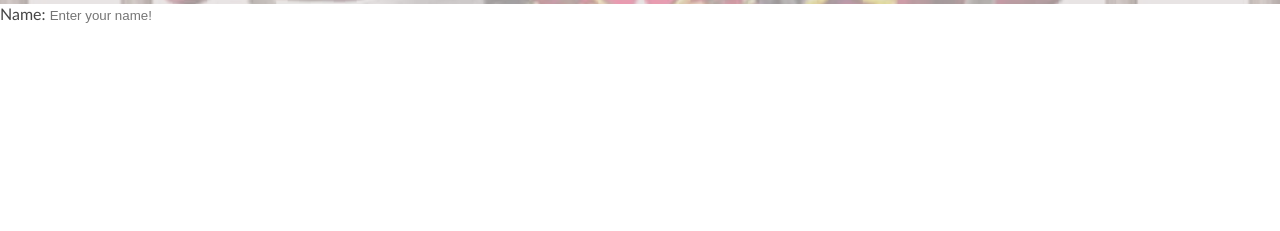
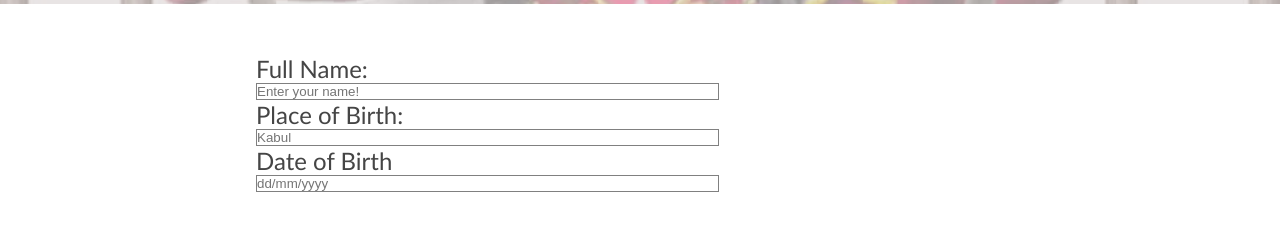
Before and after one commit to Code-Institute-Submissions/first-project-21, a plain HTML site: page apply-form.html in a window 1280 px wide. Shown: the part 457-688 px from the top of the page. Drawn offline with Linux system fonts and the light colour scheme.

Commit message:
apply-form/style: I count not set lable and input in one line.

```diff
--- a/apply-form.html
+++ b/apply-form.html
@@ -39,12 +39,21 @@
 
     <section id="apply-banner">
         <h1>Application Form</h1>
-
     </section>
 
-    <section>
+    <section id="form-container">
         <form action="process-form.php" method="POST">
-            <label for="name">Name:</label>
+
+            <label for="name">Full Name:</label>
             <input type="text" id="name" name="Name" placeholder="Enter your name!">
+
+
+
+            <label for="birthplace">Place of Birth:</label>
+            <input type="text" id="birthplace" name="Place of Birth" placeholder="Kabul">
+
+
+            <label for="birthdate">Date of Birth</label>
+            <input type="text" id="birthdate" name="Date of Birth" placeholder="dd/mm/yyyy">
         </form>
     </section>
--- a/assets/css/style.css
+++ b/assets/css/style.css
@@ -441,9 +441,39 @@ footer div:nth-child(1) img {
     font-size: 300%;
     font-weight: bold;
     text-align: center;
+}
+
+/* form */
+#form-container {
+    width: 100%;
+    display: flex;
+    align-items: center;
+    justify-content:center;
+    margin-top: 50px;
+    margin-bottom: 100px;
+
+}
+
+form {
+    display: flex;
+    flex-direction: column;
+    width: 60%;
+    height: auto;
+    font-size: 150%;
+    margin: 0 auto;
+}
 
 
 
+form lable {
+    width: 30%;
 
 
 }
+
+form input {
+
+
+    border: solid 1px gray;
+    width: 60%;
+}
```
